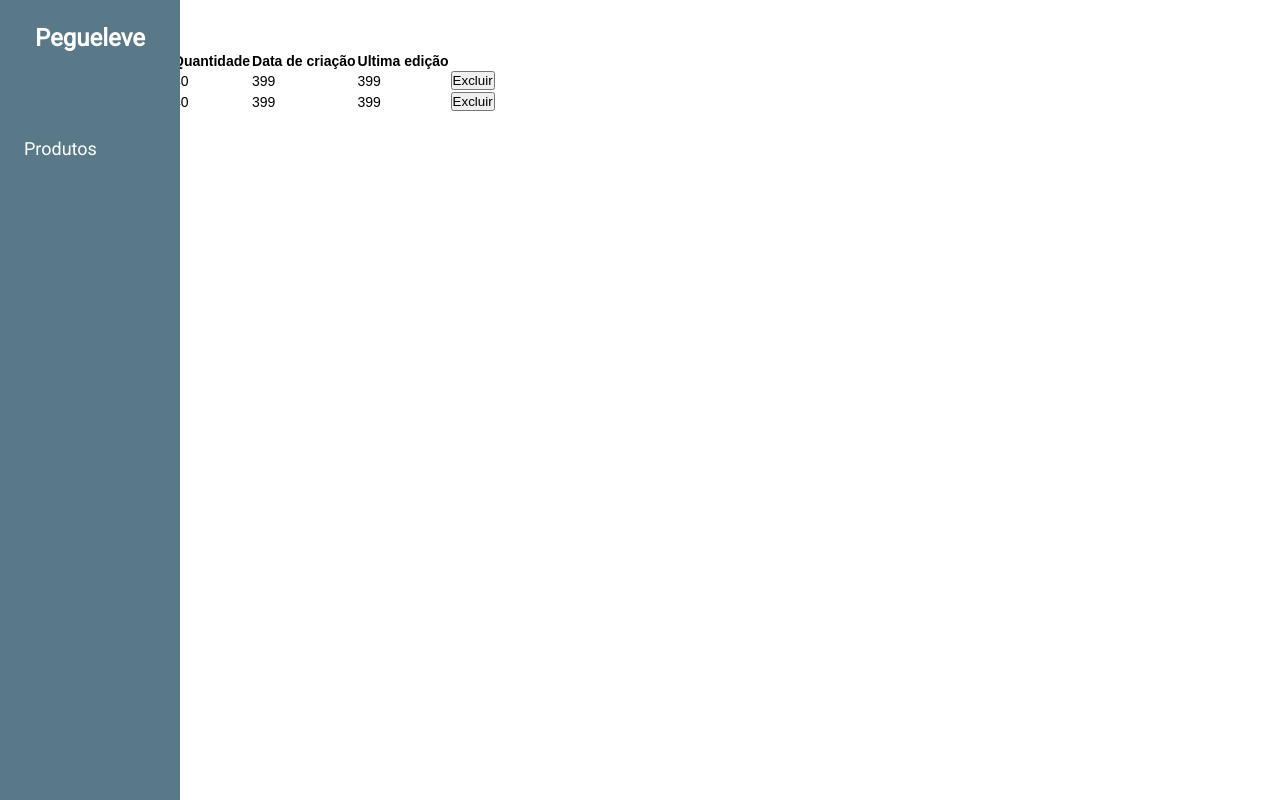
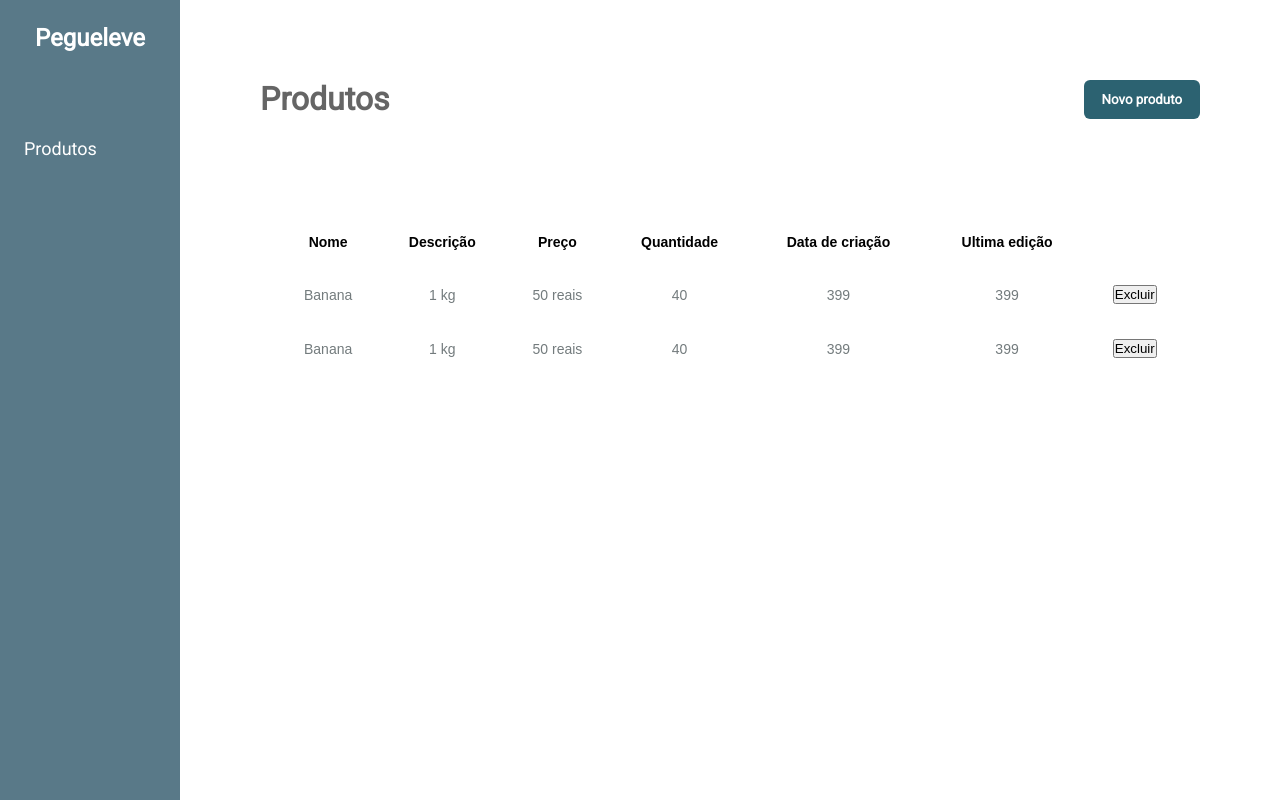
Before and after one commit to edersonrdg/pagueleve-teste, a React (Create React App) app in the folder web/: page /produtos in a window 1280 px wide. Built offline with nearby package versions, Linux system fonts and the light colour scheme.

Commit message:
styles: product page style

```diff
--- a/web/src/global.css
+++ b/web/src/global.css
@@ -11,6 +11,5 @@ body {
 }
 
 #main {
-  height: 92vh;
   display: flex;
 }
--- a/web/src/pages/Products/index.jsx
+++ b/web/src/pages/Products/index.jsx
@@ -1,5 +1,6 @@
 import React from 'react';
 import Sidebar from '../../components/Sidebar';
+import './styles.css'
 
 function Products() {
   return (
--- /dev/null
+++ b/web/src/pages/Products/styles.css
@@ -0,0 +1,52 @@
+.main-content {
+  padding: 80px;
+  flex: 1;
+  margin-left: 180px;
+}
+
+#header {
+  width: 100%;
+  display: flex;
+  justify-content: space-between;
+}
+
+#header h1 {
+  font-size: 32px;
+  font-family: 'Roboto', sans-serif;
+  color: #656565;
+  font-weight: bold;
+}
+
+#header #btn-primary {
+  background-color: #2C6271;
+  font-family: 'Roboto', sans-serif;
+  font-weight: bold;
+  color: #ffffff;
+  padding: 12px 18px;
+  border: none;
+  border-radius: 6px;
+  cursor: pointer;
+}
+
+#header #btn-primary:hover {
+  background-color: #3d8ca1;
+  transition-duration: 0.3s;
+}
+
+#product-content {
+  margin-top: 80px;
+}
+
+#product-content #product-table {
+  border-spacing: 35px;
+  width: 100%;
+}
+
+#product-content #product-table tbody {
+  margin-top: 35px;
+}
+
+#product-content #product-table td {
+  text-align: center;
+  color: #737B7D;
+}
```
Also changed, not shown: 1 other file (tests, documents, lock files or other folders).
